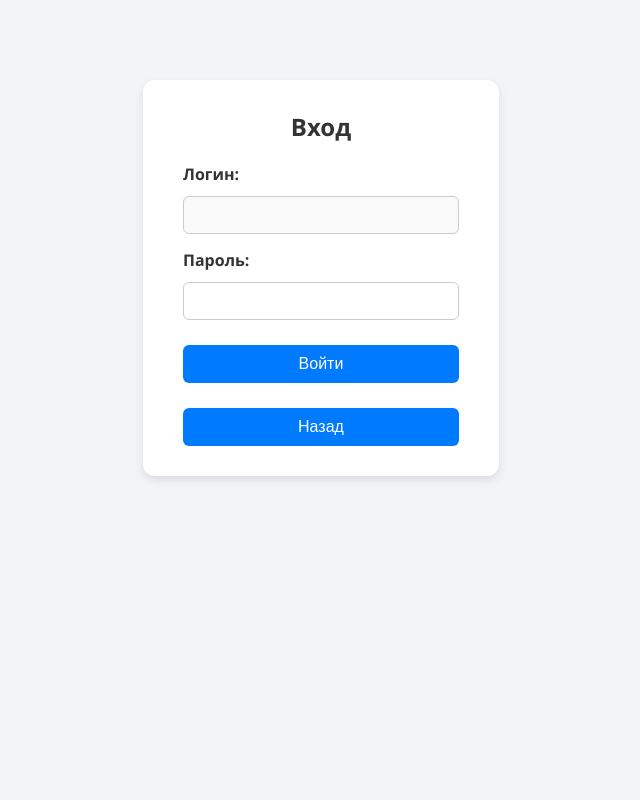
After one commit to AsilbekIsmoilov/application, a Django app: page /login/ in a window 1280 px wide. The commit adds this page. Shown: the whole page, without its empty margins (319-959 px from the left). Run offline with Django 5.2, Linux system fonts and the light colour scheme.

Commit message:
fixation v1

```diff
--- a/app/static/css/style.css
+++ b/app/static/css/style.css
@@ -378,3 +378,76 @@ ul li a img {
 td span {
   margin-left: 5px;
 }
+
+
+.login-container {
+    max-width: 400px;
+    margin: 80px auto;
+    padding: 30px 40px;
+    background-color: #fff;
+    box-shadow: 0 4px 10px rgba(0, 0, 0, 0.1);
+    border-radius: 12px;
+    text-align: center;
+}
+
+.login-container h2 {
+    margin-bottom: 20px;
+    color: #333;
+}
+
+.login-container label {
+    display: block;
+    margin-top: 15px;
+    text-align: left;
+    font-weight: 600;
+    color: #333;
+}
+
+.login-container input[type="text"],
+.login-container input[type="password"] {
+    width: 100%;
+    padding: 10px 12px;
+    margin-top: 5px;
+    border: 1px solid #ccc;
+    border-radius: 6px;
+    box-sizing: border-box;
+    font-size: 14px;
+}
+
+.login-container button {
+    margin-top: 25px;
+    width: 100%;
+    padding: 10px;
+    background-color: #007bff;
+    border: none;
+    border-radius: 6px;
+    color: white;
+    font-size: 16px;
+    cursor: pointer;
+    transition: background 0.3s ease;
+}
+
+.login-container button:hover {
+    background-color: #0056b3;
+}
+
+.login-container p {
+    margin-top: 10px;
+    font-size: 14px;
+}
+
+
+.back-button {
+    background-color: gray;
+    color: white;
+    border: none;
+    padding: 12px 24px;
+    font-size: 16px;
+    border-radius: 8px;
+    cursor: pointer;
+    transition: background 0.2s ease;
+}
+
+.back-button:hover {
+    background-color: #5a6268;
+}
--- /dev/null
+++ b/app/templates/app/login.html
@@ -0,0 +1,35 @@
+{% load static %}
+<!DOCTYPE html>
+<html lang="ru">
+<head>
+    <meta charset="UTF-8">
+    <title>Edit page</title>
+    <link rel="stylesheet" href="{% static 'css/style.css' %}">
+</head>
+<body>
+    <div class="login-container">
+        <h2>Вход</h2>
+
+        {% if error %}
+            <p style="color: red;">{{ error }}</p>
+        {% endif %}
+
+        <form method="post">
+            {% csrf_token %}
+            <label for="username">Логин:</label>
+            <input type="text" name="username" required>
+
+            <label for="password">Пароль:</label>
+            <input type="password" name="password" required>
+
+            <button type="submit">Войти</button>
+        </form>
+        {% if request.META.HTTP_REFERER %}
+            <form method="get" action="{{ request.META.HTTP_REFERER }}">
+                <button type="submit" class="back-button">Назад</button>
+            </form>
+        {% endif %}
+    </div>
+
+</body>
+</html>
--- a/app/urls.py
+++ b/app/urls.py
@@ -7,4 +7,6 @@ urlpatterns = [
     path('report/', report_view, name='report'),
     path('report/download/', download_excel, name='download_excel'),
     path('edit/<int:pk>/', edit_request, name='edit_request'),
+    path('login/', login_view, name='login'),
+    path('logout/', logout_view, name='logout'),
 ]
--- a/app/views.py
+++ b/app/views.py
@@ -10,7 +10,8 @@ from django.http import HttpResponse
 import pandas as pd
 from datetime import datetime, time
 from django.shortcuts import render, get_object_or_404, redirect
-
+from urllib.parse import urlencode
+from django.contrib.auth import authenticate, login, logout
 
 def index_view(request):
     selected_operator_id = request.session.get('selected_operator_id')
@@ -61,12 +62,14 @@ def statistics(request):
     if phone_num:
         records = records.filter(phone_num__icontains=phone_num)
 
-
-
-
     paginator = Paginator(records.order_by('-created_at'), 10)
     page_number = request.GET.get('page')
     page_obj = paginator.get_page(page_number)
+
+    query_params = request.GET.copy()
+    if 'page' in query_params:
+        del query_params['page']
+    query_string = urlencode(query_params)
 
     context = {
         'records': page_obj,
@@ -75,9 +78,9 @@ def statistics(request):
         'selected_operator': operator_id,
         'selected_theme': theme_id,
         'selected_phone': phone_num,
+        'query_string': query_string,
     }
     return render(request, 'app/statistics.html', context)
-
 
 @login_required
 def report_view(request):
@@ -137,6 +140,7 @@ def download_excel(request):
 
 
 
+@login_required(login_url='login')
 def edit_request(request, pk):
     instance = get_object_or_404(RequestLog, pk=pk)
     if request.method == 'POST':
@@ -148,3 +152,22 @@ def edit_request(request, pk):
         form = RequestLogForm(instance=instance)
 
     return render(request, 'app/edit_request.html', {'form': form,'instance': instance })
+
+
+def login_view(request):
+    if request.method == 'POST':
+        username = request.POST.get('username')
+        password = request.POST.get('password')
+        user = authenticate(request, username=username, password=password)
+        if user is not None:
+            login(request, user)
+            next_url = request.GET.get('next') or 'statistics'
+            return redirect(next_url)
+        else:
+            return render(request, 'app/login.html', {'error': 'Неверный логин или пароль'})
+    return render(request, 'app/login.html')
+
+
+def logout_view(request):
+    logout(request)
+    return redirect('login')
--- a/config/settings.py
+++ b/config/settings.py
@@ -131,3 +131,9 @@ MEDIA_ROOT = os.path.join(BASE_DIR, 'media')
 
 DEFAULT_AUTO_FIELD = 'django.db.models.BigAutoField'
 LOGIN_URL = '/login/'
+
+SESSION_COOKIE_AGE = 300
+
+SESSION_EXPIRE_AT_BROWSER_CLOSE = True
+
+SESSION_SAVE_EVERY_REQUEST = False
```
Also changed, not shown: app/templates/app/edit_request.html (+8 -3 lines), app/templates/app/statistics.html (+27 -23 lines).
